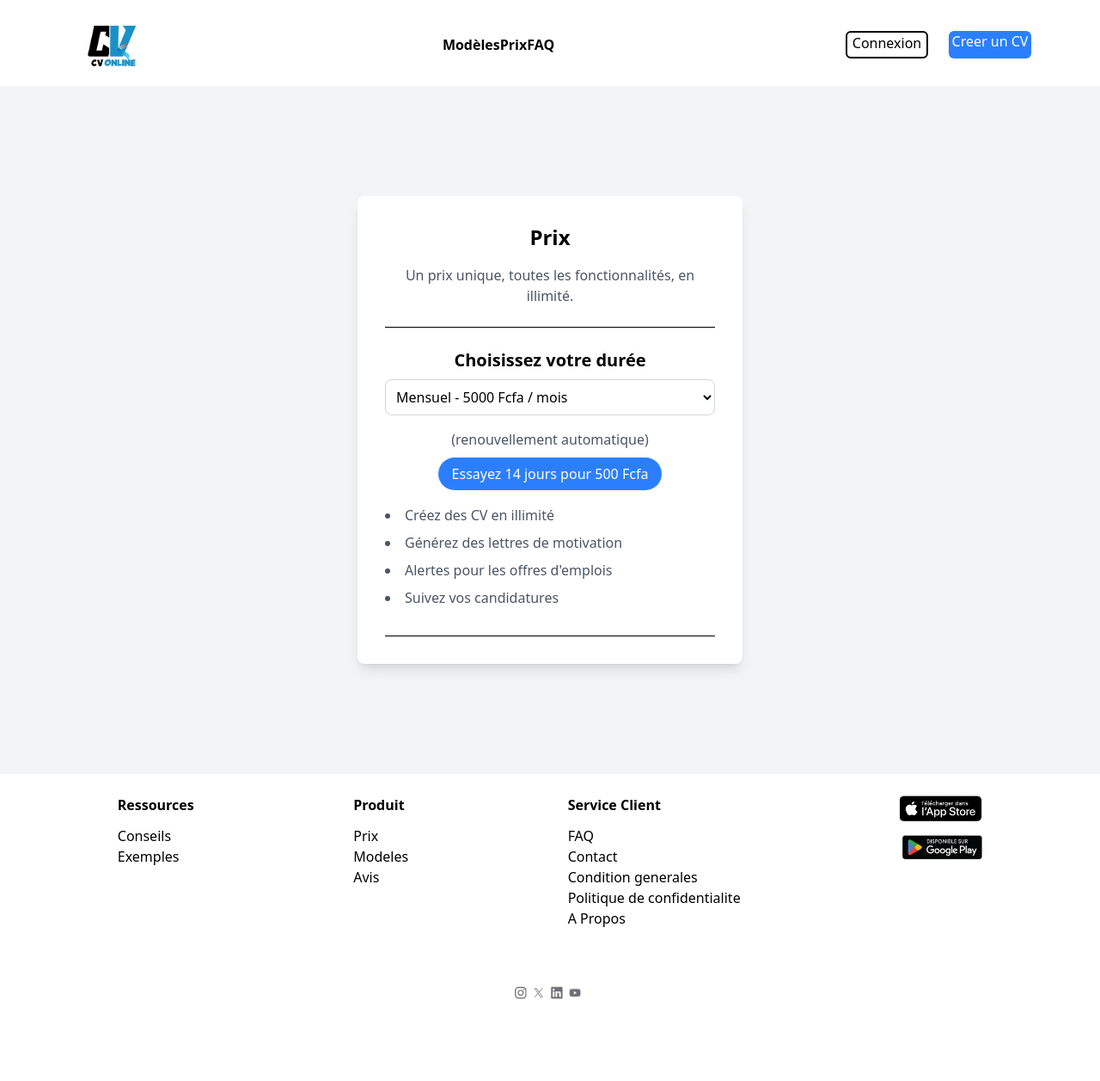
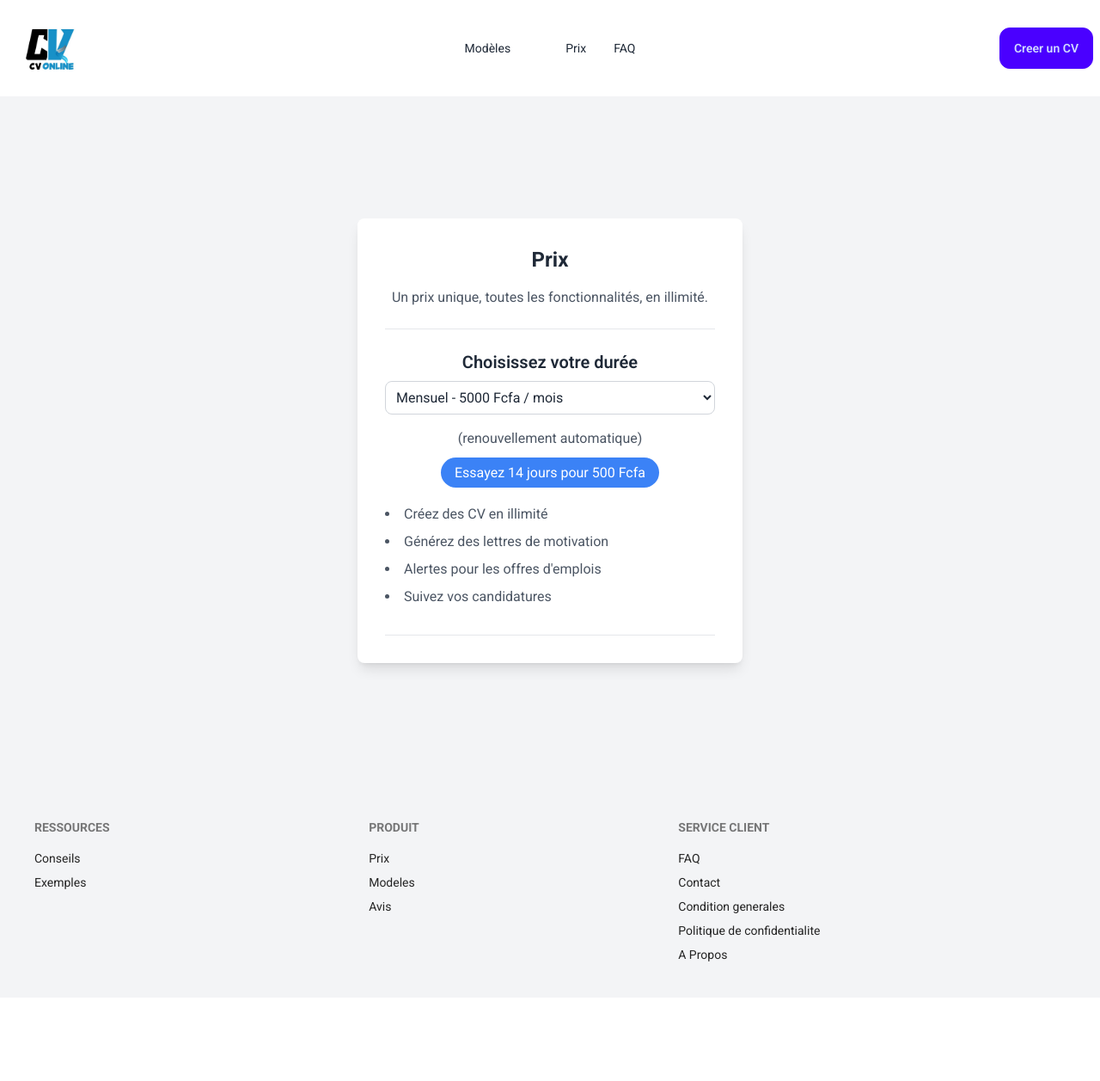
Before and after one commit to marc575/generator-cv, a website: page prix.html in a window 1280 px wide. Shown: the whole page at 86% size. After the commit the page ends 1160 px from the top, so only its background shows below. Drawn offline with nearby package versions, Linux system fonts and the light colour scheme.

Commit message:
design index

```diff
--- a/prix.html
+++ b/prix.html
@@ -3,27 +3,43 @@
 <head>
     <meta charset="UTF-8">
     <meta name="viewport" content="width=device-width, initial-scale=1.0">
+
+    <link href="https://cdn.jsdelivr.net/npm/daisyui@4.12.23/dist/full.min.css" rel="stylesheet" type="text/css" />
+    <script src="https://cdn.tailwindcss.com"></script>
+
     <link rel="stylesheet" href="./index.css">
+    <link rel="stylesheet" href="./css/global.css">
     <link rel="shortcut icon" href="./assets/logo.jpg" type="image/x-icon">
     <title>Prix</title>
 </head>
 <body >
-    <header class="flex justify-between items-center pt-1 bg-white px-20">
-        <div>
-            <a href="./accueil.html"> <img src="./assets/logo.jpg" alt="logo" class="w-24 h-24"></a>
+    <div class="navbar bg-base-100 shadow-sm">
+        <div class="navbar-start">
+          <div class="dropdown">
+            <div tabindex="0" role="button" class="btn btn-ghost lg:hidden">
+              <svg xmlns="http://www.w3.org/2000/svg" class="h-5 w-5" fill="none" viewBox="0 0 24 24" stroke="currentColor"> <path stroke-linecap="round" stroke-linejoin="round" stroke-width="2" d="M4 6h16M4 12h8m-8 6h16" /> </svg>
+            </div>
+            <ul
+              tabindex="0"
+              class="menu menu-sm dropdown-content bg-base-100 rounded-box z-1 mt-3 w-52 p-2 shadow">
+              <li><a href="./index.html"> Modèles</a></li>
+              <li> <a href="./prix.html"> Prix </a></li>
+              <li><a href="./faq.html"> FAQ </a></li>
+            </ul>
+          </div>
+          <a href="./accueil.html"> <img src="./assets/logo.jpg" alt="logo" class="w-24 h-24"></a>
         </div>
-        <div>
-            <ul class="flex justify-center gap-5 font-semibold">
-                <li> <a href="./index.html"> Modèles</a> </li>
-                <li> <a href="./prix.html"> Prix </a></li>
-                <li> <a href="./faq.html"> FAQ </a> </li>
-            </ul>
+        <div class="navbar-center hidden lg:flex">
+          <ul class="menu menu-horizontal px-1">
+            <li><a href="./index.html"> Modèles</a></li>
+            <li><li> <a href="./prix.html"> Prix </a></li></li>
+            <li><a href="./faq.html"> FAQ </a></li>
+          </ul>
         </div>
-        <div class="flex justify-center gap-6">
-            <a class="w-24 h-8 border-2 border-solid border-black rounded-md text-center" type="button" href="./connexion.html">Connexion</a>
-            <a class="w-24 h-8  bg-blue-500 text-white rounded-md text-center" type="button" href="./index.html">Creer un CV</a>
+        <div class="navbar-end">
+            <a class="btn  btn-primary rounded-xl" type="button" href="./index.html">Creer un CV</a>
         </div>
-    </header>
+    </div>
     <main class="bg-gray-100 flex items-center justify-center h-screen">
         <div class="bg-white p-8 rounded-lg shadow-lg max-w-md w-full">
             <h1 class="text-2xl font-bold text-center mb-4">Prix</h1>
@@ -50,40 +66,26 @@
             </div>
         </div>
     </main>
-    <footer class="bg-white">
-        <div class="py-6 mx-16">
-            <div class="flex justify-around items-start gap-10">
-                <div>
-                    <h3 class="font-semibold mb-3">Ressources</h3>
-                    <p>Conseils</p>
-                    <p>Exemples</p>
-                </div>
-                <div>
-                    <h3 class="font-semibold mb-3">Produit</h3>
-                    <p>Prix</p>
-                    <p>Modeles</p>
-                    <p>Avis</p>
-                </div>
-                <div>
-                    <h3 class="font-semibold mb-3">Service Client</h3>
-                    <p>FAQ</p>
-                    <p>Contact</p>
-                    <p>Condition generales</p>
-                    <p>Politique de confidentialite</p>
-                    <p>A Propos</p>
-                </div>
-                <div class="grid gap-3 rounded-lg ">
-                    <img src="./assets/app-store.png" alt="" class="max-w-24 max-h-auto">
-                    <img src="./assets/google-play.png" alt="" class="max-w-24 max-h-auto">
-                </div>
-            </div>
-            <div class="flex justify-center py-16">
-                <img src="./assets/reseau-sociaux.png" alt="" class="max-w-24 max-h-auto">
-            </div>
-            <div>
-
-            </div>
-        </div>
+    <footer class="footer sm:footer-horizontal bg-gray-100 text-[#242424] p-10">
+        <nav>
+          <h6 class="footer-title">Ressources</h6>
+          <a class="link link-hover">Conseils</a>
+          <a class="link link-hover">Exemples</a>
+        </nav>
+        <nav>
+          <h6 class="footer-title">Produit</h6>
+          <a class="link link-hover">Prix</a>
+          <a class="link link-hover">Modeles</a>
+          <a class="link link-hover">Avis</a>
+        </nav>
+        <nav>
+          <h6 class="footer-title">Service Client</h6>
+          <a class="link link-hover">FAQ</a>
+          <a class="link link-hover">Contact</a>
+          <a class="link link-hover">Condition generales</a>
+          <a class="link link-hover">Politique de confidentialite</a>
+          <a class="link link-hover">A Propos</a>
+        </nav>
     </footer>
 
     <script>
```
Also changed, not shown: accueil.html (+51 -50 lines), connexion.html (+49 -47 lines), faq.html (+49 -47 lines), index.html (+44 -48 lines).
